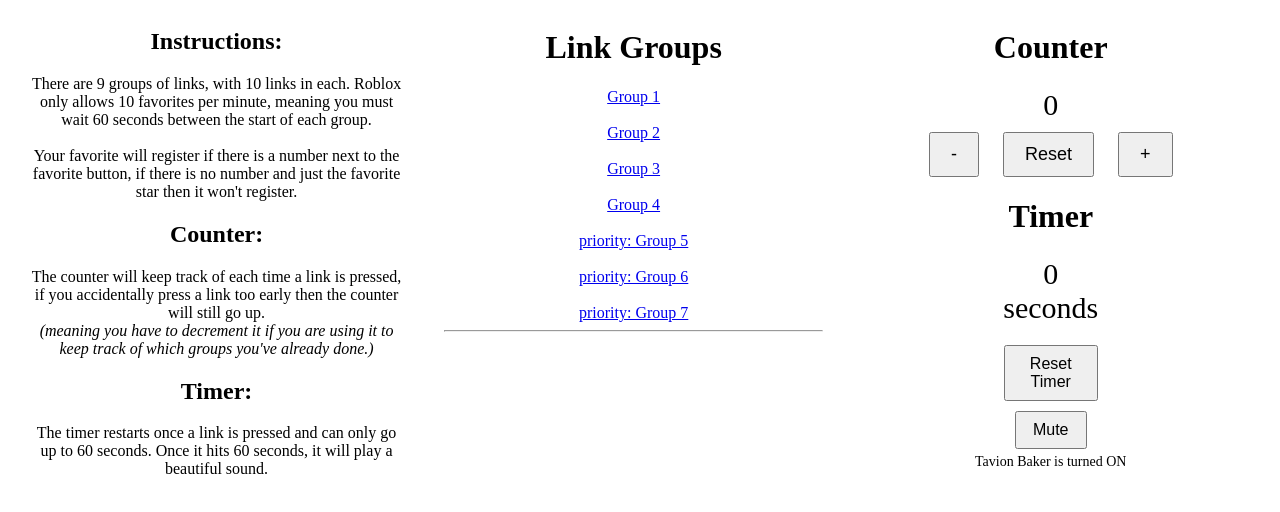
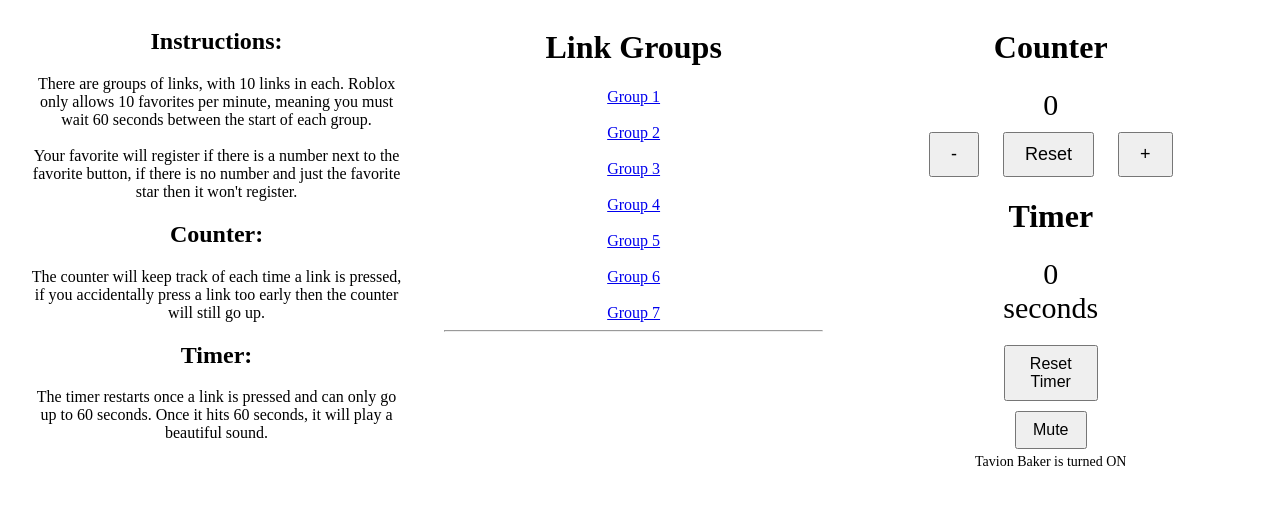
Before and after one commit to poopisock/oriflamme, a plain HTML site: page index.html in a window 1280 px wide. Drawn offline with Linux system fonts and the light colour scheme.

Commit message:
Add files via upload

```diff
--- a/index.html
+++ b/index.html
@@ -82,7 +82,7 @@
 
     <div class="section-container" id="instructions">
         <h2>Instructions:</h2>
-        <p> There are 9 groups of links, with 10 links in each. Roblox only allows 10 favorites per minute, meaning you must wait 60 seconds
+        <p> There are groups of links, with 10 links in each. Roblox only allows 10 favorites per minute, meaning you must wait 60 seconds
             between the start of each group. <br><br>
             Your favorite will register if there is a number next to the favorite button, if there
             is no number and just the favorite star then it won't register.
@@ -90,7 +90,6 @@
         <h2>Counter:</h2>
         <p>
             The counter will keep track of each time a link is pressed, if you accidentally press a link too early then the counter will still go up. <br>
-            <i>(meaning you have to decrement it if you are using it to keep track of which groups you've already done.)</i>
         </p>
         <h2>Timer:</h2>
         <p>
@@ -173,7 +172,7 @@
             'https://www.roblox.com/catalog/16020038466/vlone-windbreaker',
             'https://www.roblox.com/catalog/16020029923/black-cargo-pants',
             'https://www.roblox.com/catalog/16020026267/khaki-cargo-pants'
-        ])">priority: Group 5</a>
+        ])">Group 5</a>
         <br>
         <br>
         <!-- Group 8 -->
@@ -188,7 +187,7 @@
             'https://www.roblox.com/catalog/15999552504/sung-jihn-woo',
             'https://www.roblox.com/catalog/16050337729/sung-jihn-woo',
             'https://www.roblox.com/catalog/16050537717/sung-jihn-woo'
-        ])">priority: Group 6</a>
+        ])">Group 6</a>
         <br>
         <br>
         <!-- Group 9 -->
@@ -203,7 +202,7 @@
             'https://www.roblox.com/catalog/15887937271/lee-joohee-1',
             'https://www.roblox.com/catalog/15889319606/',
             'https://www.roblox.com/catalog/15889321646/'
-        ])">priority: Group 7</a>
+        ])">Group 7</a>
 
             <!-- ... Add other groups as needed -->
 
```
